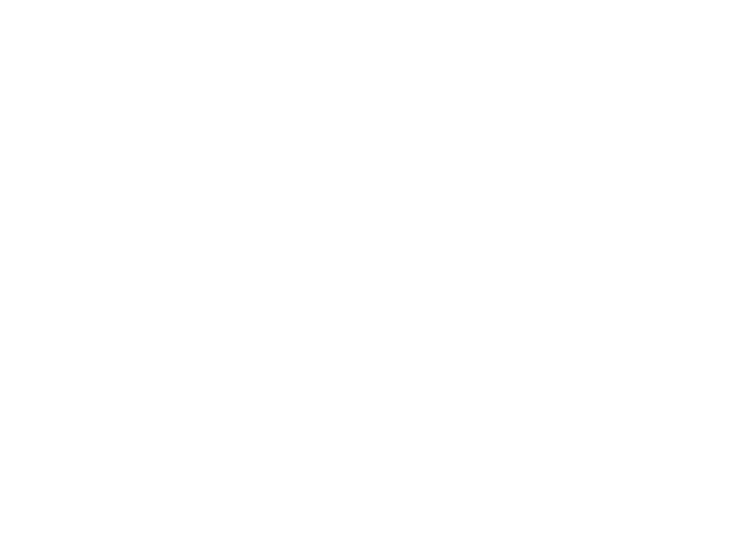
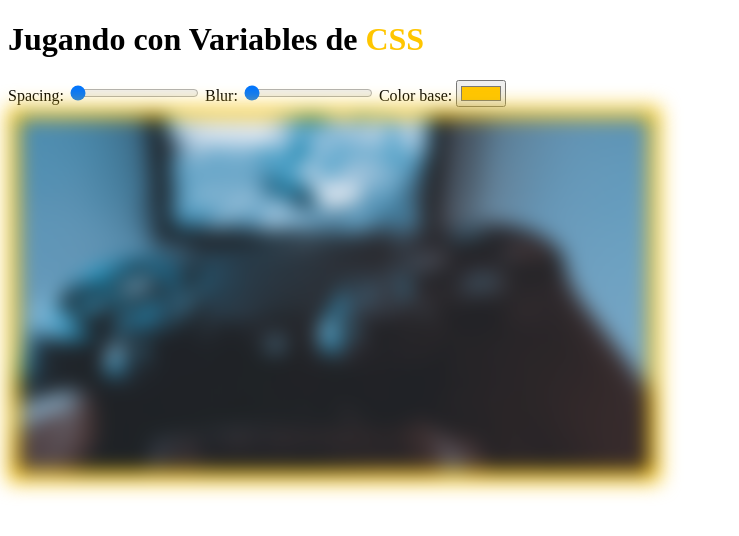
Before and after one commit to odonML/JavaScript30, a plain HTML site: page index.html in a window 1280 px wide. Shown: the whole page, without its empty margins (0-739 px from the left). Drawn offline with Linux system fonts and the light colour scheme.

Commit message:
Variables CSS + JS

```diff
--- a/css/styles.css
+++ b/css/styles.css
@@ -0,0 +1,15 @@
+:root{
+    --base: #ffc600;
+    --spacing: 10px;
+    --blur: 10px;
+}
+
+.text-css{
+    color: var(--base);
+}
+img{
+    width: 50%;
+    padding: var(--spacing);
+    background-color: var(--base);
+    filter: blur(var(--blur));
+}
--- a/index.html
+++ b/index.html
@@ -4,9 +4,24 @@
     <meta charset="UTF-8">
     <meta http-equiv="X-UA-Compatible" content="IE=edge">
     <meta name="viewport" content="width=device-width, initial-scale=1.0">
-    <title>JavaScript30-00</title>
+    <title>JavaScript30-03</title>
+    <link rel="stylesheet" href="./css/styles.css">
 </head>
 <body>
+    <h1>Jugando con Variables de <span class="text-css">CSS</span></h1>
 
+    <div class="controls">
+        <label for="spacing">Spacing:</label>
+        <input type="range" name="spacing" min="10" max="200" value="10" data-sizing="px">
+
+        <label for="blur">Blur:</label>
+        <input type="range" name="blur" min="0" max="25" value="0" data-sizing="px">
+
+        <label for="base">Color base:</label>
+        <input type="color" name="base" value="#ffc600">
+    </div>
+
+    <img src="./img/img.jpg" alt="">
+    <script src="./js/main.js"></script>
 </body>
 </html>
--- a/js/main.js
+++ b/js/main.js
@@ -0,0 +1,8 @@
+const inputs = document.querySelectorAll(".controls input");
+
+function pushInput(){
+    const px = this.dataset.sizing || "";
+    document.documentElement.style.setProperty(`--${this.name}`, this.value + px)
+}
+
+inputs.forEach(input => input.addEventListener('change', pushInput));
```
Also changed, not shown: img/img.jpg (added).
